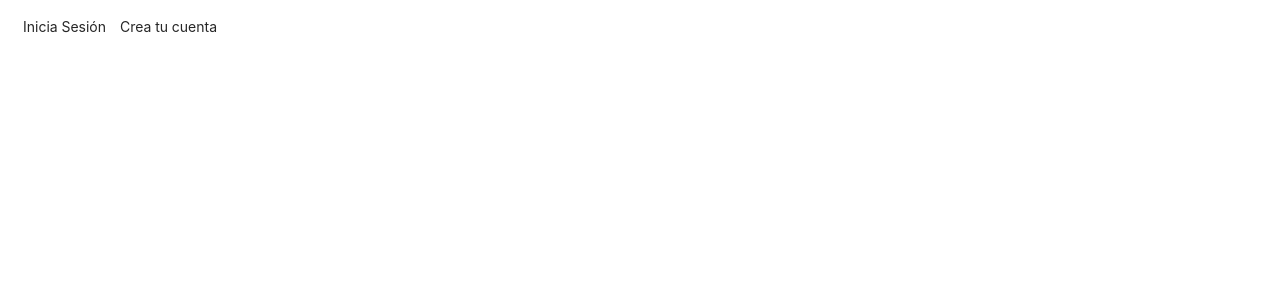
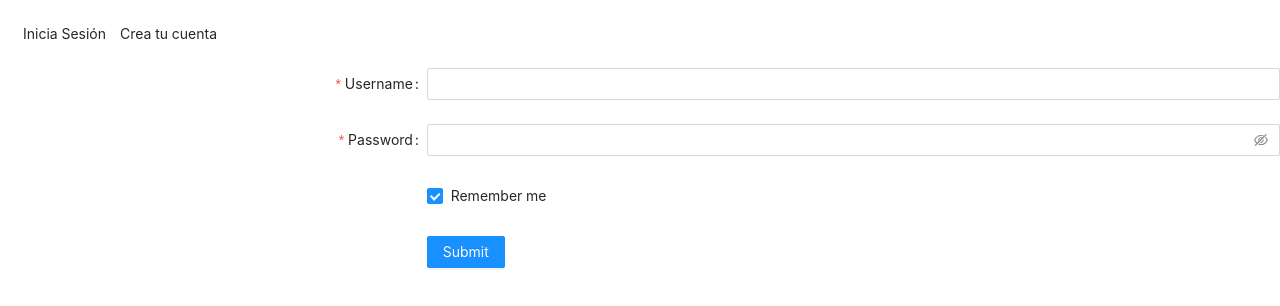
Before and after one commit to karrevi/gist-react, a React (Create React App) app: page /register in a window 1280 px wide. Shown: the top 306 px of the page. Built offline with nearby package versions, Linux system fonts and the light colour scheme.

Commit message:
navlink to login, registser and form antdesign

```diff
--- a/src/App.js
+++ b/src/App.js
@@ -1,13 +1,17 @@
 import React from 'react';
 import './App.css';
 import 'antd/dist/antd.css';
-import { BrowserRouter } from 'react-router-dom';
+import { BrowserRouter, Route, Switch } from 'react-router-dom';
 import Header from './components/Header/Header.jsx';
+import Register from './containers/User/Register/Register';
 
 function App() {
   return (
     <BrowserRouter>
-    <Header/>
+    <Header />
+    <Switch>
+      <Route path='/register' component={Register} exact/>
+    </Switch>
     </BrowserRouter>
   );
 }
--- a/src/components/Header/Header.jsx
+++ b/src/components/Header/Header.jsx
@@ -5,10 +5,8 @@
 const Header = () => {
     return (
         <header className="header">
-            <div className="UserZone">
-                <NavLink to='/login' exact>Inicia Sesión</NavLink>
-                <NavLink to='/register' exact>Crea tu cuenta</NavLink>
-            </div>
+            <NavLink to='/login' exact>Inicia Sesión</NavLink>
+            <NavLink to='/register' exact>Crea tu cuenta</NavLink>
         </header>
     )
 }
--- a/src/components/Header/Header.scss
+++ b/src/components/Header/Header.scss
@@ -1,6 +1,7 @@
 .header {
     display: flex;
-    justify-content: space-between;
+    // justify-content: space-between;
+    // align-items: flex-end;
     padding: 1rem;
 
     a {
--- /dev/null
+++ b/src/containers/User/Register/Register.jsx
@@ -0,0 +1,72 @@
+import React from 'react';
+import './Register.scss';
+import { Form, Input, Button, Checkbox } from 'antd';
+
+const layout = {
+    labelCol: {
+        span: 8,
+    },
+    wrapperCol: {
+        span: 16,
+    },
+};
+const tailLayout = {
+    wrapperCol: {
+        offset: 8,
+        span: 16,
+    },
+};
+
+const Register = () => {
+    return (
+        <div className="formContainer">
+            <Form
+                {...layout}
+                name="basic"
+                initialValues={{
+                    remember: true,
+                }}
+                // onFinish={onFinish}
+                // onFinishFailed={onFinishFailed}
+            >
+                <Form.Item
+                    label="Username"
+                    name="username"
+                    rules={[
+                        {
+                            required: true,
+                            message: 'Please input your username!',
+                        },
+                    ]}
+                >
+                    <Input />
+                </Form.Item>
+
+                <Form.Item
+                    label="Password"
+                    name="password"
+                    rules={[
+                        {
+                            required: true,
+                            message: 'Please input your password!',
+                        },
+                    ]}
+                >
+                    <Input.Password />
+                </Form.Item>
+
+                <Form.Item {...tailLayout} name="remember" valuePropName="checked">
+                    <Checkbox>Remember me</Checkbox>
+                </Form.Item>
+
+                <Form.Item {...tailLayout}>
+                    <Button type="primary" htmlType="submit">
+                        Submit
+                    </Button>
+                </Form.Item>
+            </Form>
+        </div>
+    );
+};
+
+export default Register;
```
Also changed, not shown: src/containers/User/Register/Register.scss (added).
